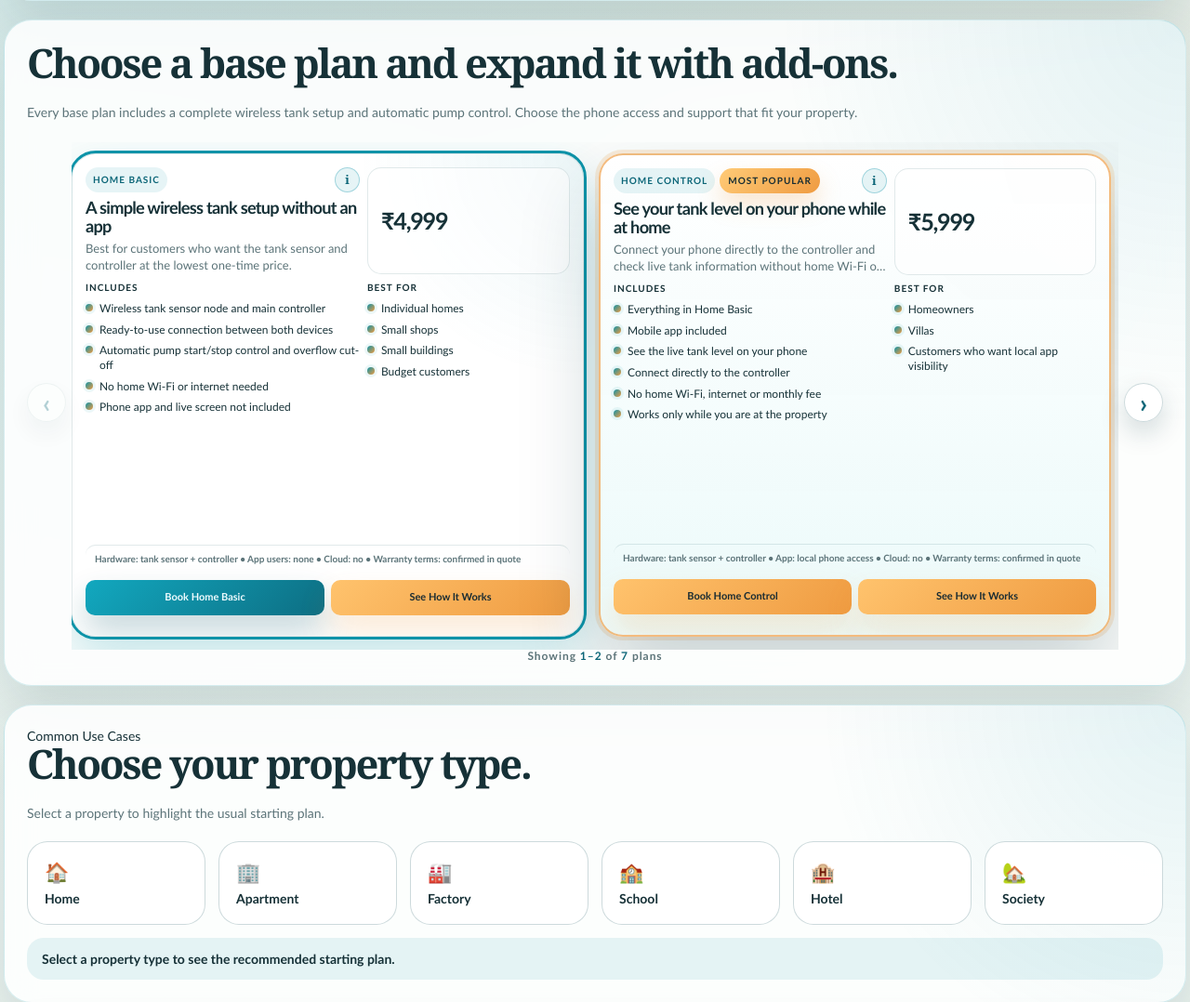
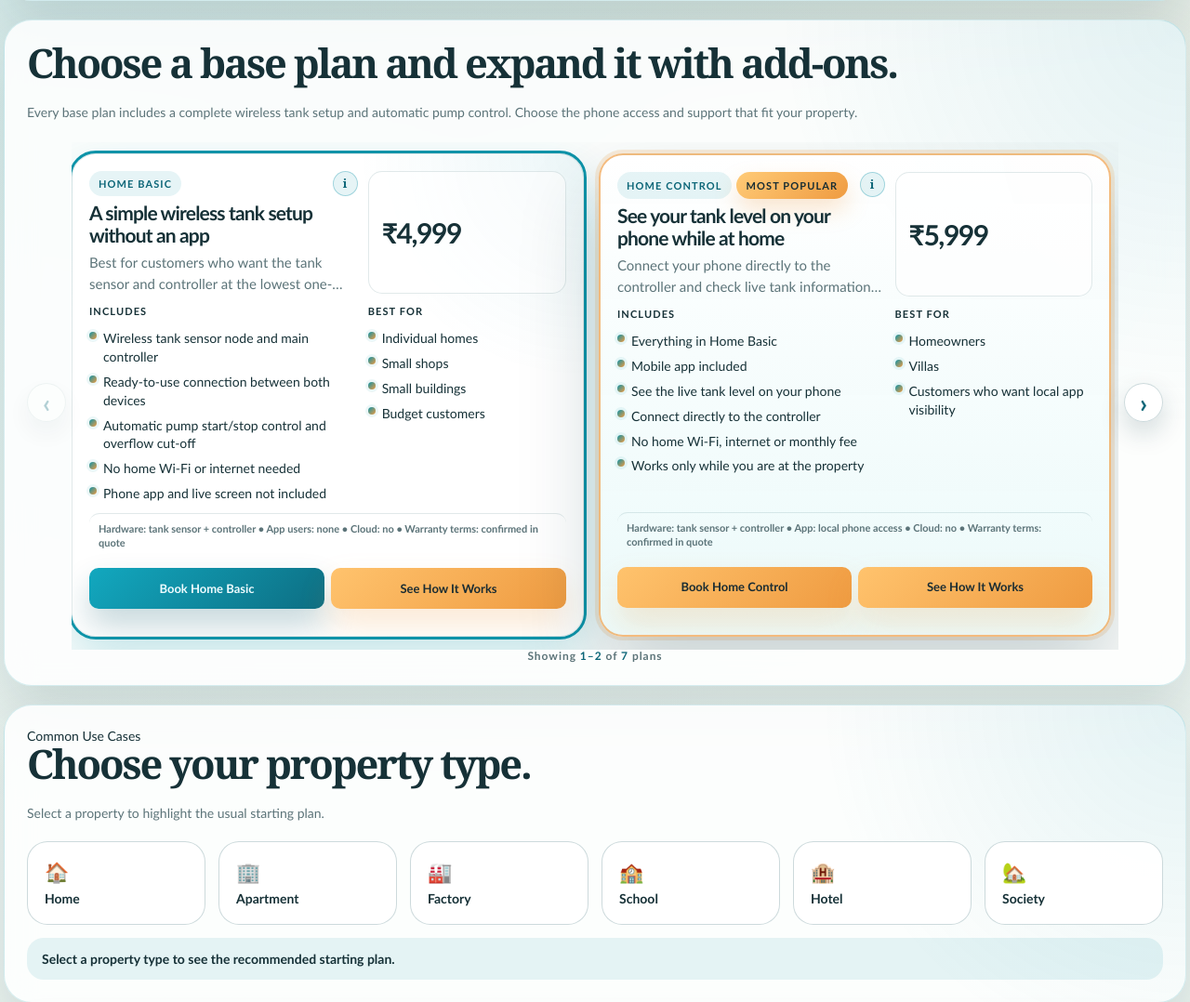
Before and after one commit to davshakya/swt_flask_project, a Flask app: page /pricing in a window 1280 px wide. Shown: the part 1777-2855 px from the top of the page at 93% size. Run offline with Flask 3, Linux system fonts and the light colour scheme; parts of the project's set-up code (start-up, migrations or seed data) failed here and were passed over; some libraries are stand-ins or nearby versions.

```diff
--- a/flask_app/templates/pricing.html
+++ b/flask_app/templates/pricing.html
@@ -1335,6 +1335,18 @@ appearance:none;border:1px solid var(--line-strong);background:var(--surface-str
 .nav .nav-links a::after{inset:0;z-index:-1;height:auto;border-radius:12px;background:linear-gradient(135deg,color-mix(in srgb,var(--brand) 14%,transparent),color-mix(in srgb,var(--accent) 12%,transparent));animation:none;opacity:0;transform:scale(.92);transform-origin:center;transition:opacity .2s ease,transform .2s ease}
 .nav .nav-links a:hover,.nav .nav-links a:focus-visible{color:var(--brand-deep);border-color:color-mix(in srgb,var(--brand) 38%,var(--line));background:var(--surface-strong);box-shadow:0 8px 18px rgba(12,56,66,.13);text-shadow:none;transform:translateY(-2px)}
 .nav .nav-links a:hover::after,.nav .nav-links a:focus-visible::after{opacity:1;transform:scale(1)}
+@media(min-width:721px){
+  .plans-carousel-track .plan-card{font-size:15px;line-height:1.42;gap:11px;padding:18px}
+  .plans-carousel-track .plan-card h3{font-size:1.5rem;line-height:1.15}
+  .plans-carousel-track .plan-card p{font-size:15px!important;line-height:1.5!important}
+  .plans-carousel-track .plan-badge{font-size:11px;padding:6px 10px}
+  .plans-carousel-track .plan-badge.is-recommended{font-size:11px;padding:7px 11px}
+  .plans-carousel-track .list-title{font-size:11px}
+  .plans-carousel-track .feature-list li,.plans-carousel-track .fit-list li{font-size:14px!important;line-height:1.42!important}
+  .plans-carousel-track .price-main{font-size:2.15rem}
+  .plans-carousel-track .assurance-bar{font-size:11px;line-height:1.4}
+  .plans-carousel-track .plan-action .button,.plans-carousel-track .plan-action .button-secondary{font-size:13px;min-height:44px}
+}
 .page-jump-controls{position:fixed;right:12px;bottom:18px;z-index:89;display:grid;gap:8px}
 .page-jump-button{display:grid;place-items:center;width:42px;height:42px;padding:0;border:1px solid var(--line-strong);border-radius:999px;background:var(--surface-strong);color:var(--brand-deep);box-shadow:0 8px 24px rgba(12,56,66,.24);font-size:20px;font-weight:900;line-height:1;cursor:pointer}
 .page-jump-button:hover{transform:translateY(-2px);border-color:var(--brand)}
```
